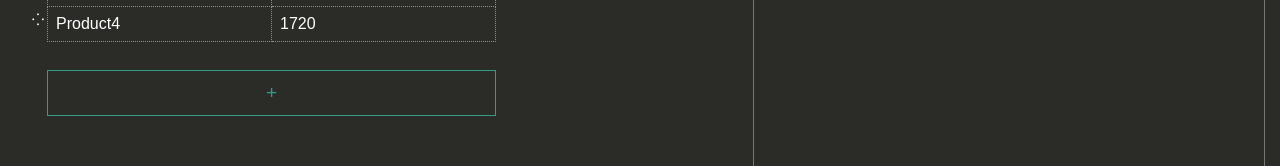
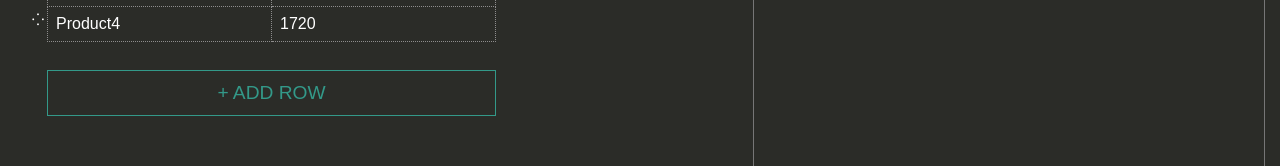
Before and after one commit to irina-mokh/table-to-json, a React (Create React App) app: page / in a window 1280 px wide. Shown: the part 260-426 px from the top of the page. Built offline with nearby package versions, Linux system fonts and the light colour scheme.

Commit message:
refactor

```diff
--- a/src/components/App/App.scss
+++ b/src/components/App/App.scss
@@ -2,12 +2,12 @@
 
 .app {
 	display: grid;
+	grid-template-rows: 60px 1fr 40px;
 	min-height: 100vh;
-	grid-template-rows: 60px 1fr 40px;
 
 	&__main {
+		height: 100%;
 		padding: 1em 0;
-		height: 100%;
 
 		.content {
 			height: 100%;
@@ -26,11 +26,12 @@
 		flex-direction: column;
 		justify-content: space-between;
 	}
+
 	.form {
-		padding: 0 1em;
 		flex-grow: 1;
 		display: flex;
 		flex-direction: column;
+		padding: 0 1em;
 		& .btn:last-child {
 			margin-top: auto;
 		}
@@ -45,12 +46,12 @@
 
 	.btn {
 		display: block;
+		padding: auto;
+		height: 2.4em;
+		color: vars.$green;
 		background-color: transparent;
-		color: vars.$green;
 		border: 1px solid vars.$green;
-		padding: auto;
 		font-size: 1.2em;
-		height: 2.4em;
 		text-transform: uppercase;
 		&:hover:enabled {
 			background-color: vars.$green;
@@ -60,6 +61,7 @@
 			color: vars.$gray;
 			border-color: vars.$gray;
 		}
+
 		&_add {
 			width: 100%;
 			padding: 0.1em;
--- a/src/components/App/index.tsx
+++ b/src/components/App/index.tsx
@@ -1,17 +1,18 @@
+import React, { useEffect, useState } from 'react';
 import { Header } from '../Header';
 import { Footer } from '../Footer';
 import { Table } from '../Table';
 import { INITIAL_DATA } from '../../data';
-import React, { useEffect, useState } from 'react';
 import { ITableRow } from '../TableRow';
 
 export const App = () => {
   const [data, setData] = useState(INITIAL_DATA);
   const [table, setTable] = useState(data);
+  const [error, setError] = useState('');
+
   useEffect(() => {
     setTable(data);
   }, [data]);
-  const [error, setError] = useState('');
 
   function isValid(e: React.FormEvent<HTMLFormElement>) {
     const formData = new FormData(e.currentTarget);
@@ -25,6 +26,7 @@ export const App = () => {
       return true;
     }
   }
+
   return (
     <div className='app'>
       <h1 className='visually-hidden'>TABLE-JSON editor</h1>
@@ -63,7 +65,6 @@ export const App = () => {
             >
               <Table data={table} setTable={setTable}></Table>
               <p className='error'>{error}</p>
-
               <button
                 className='btn btn_add'
                 aria-label='add new item'
@@ -72,7 +73,7 @@ export const App = () => {
                   setTable([...table, { name: '', value: '' }]);
                 }}
               >
-                +
+                + add row
               </button>
               <button type='submit' className='btn' disabled={!!error}>
                 Save to JSON &#8594;
--- a/src/components/TableRow/TableRow.scss
+++ b/src/components/TableRow/TableRow.scss
@@ -13,8 +13,8 @@
 		height: 1em;
 		left: -1em;
 		top: 0;
+	}
 
-	}
 	&:hover td:first-child:before {
 		color: vars.$green;
 	}
```
